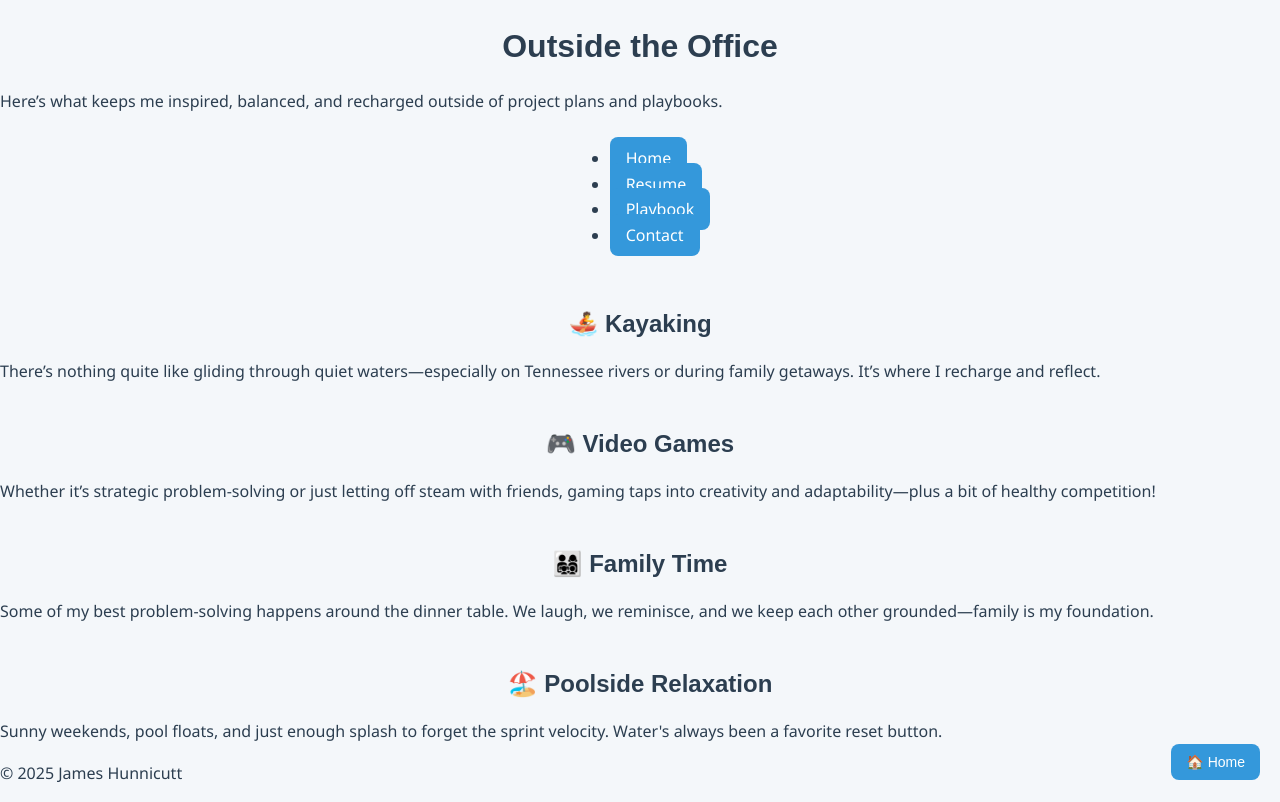
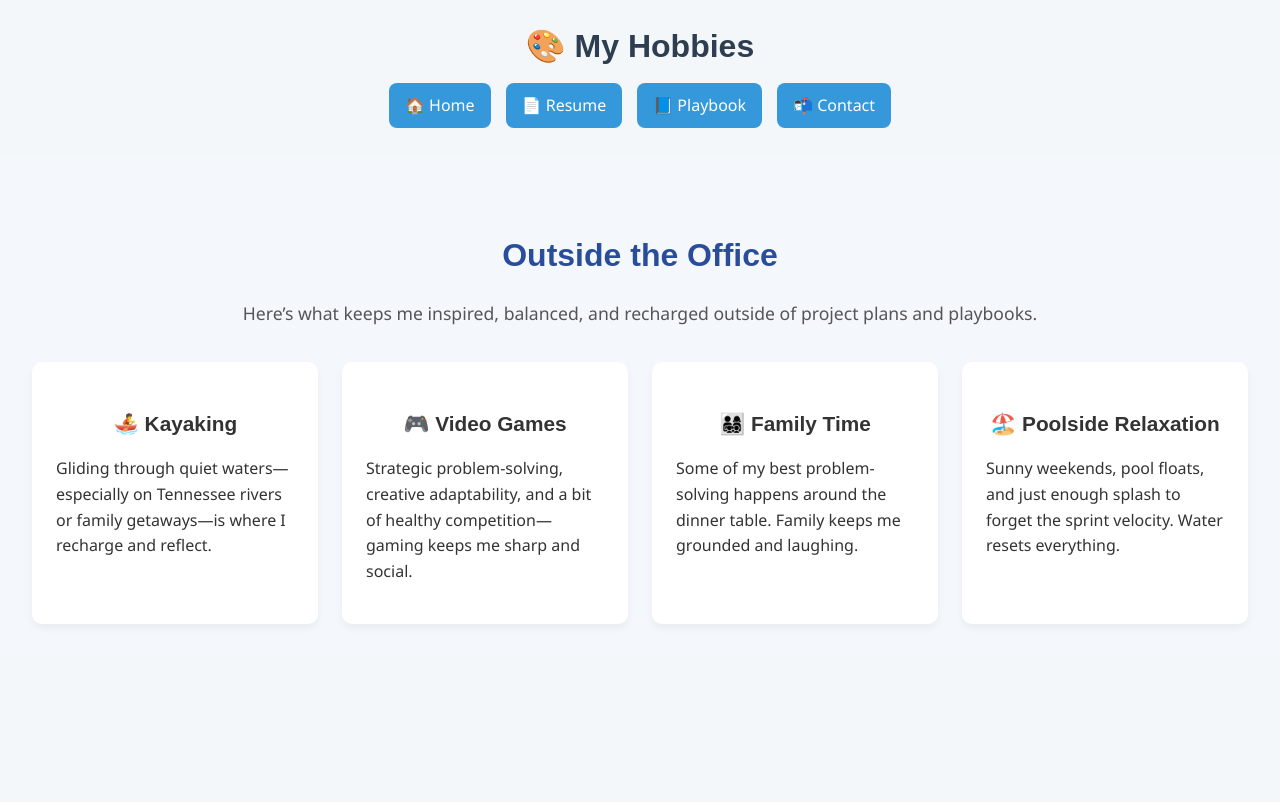
Before and after one commit to JamesHunnicutt/james-portfolio, a plain HTML site: page James-portfolio/hobbies.html in a window 1280 px wide. Drawn offline with Linux system fonts and the light colour scheme.

Commit message:
Added hobbies section and update navigation across multiple pages

```diff
--- a/James-portfolio/css/style.css
+++ b/James-portfolio/css/style.css
@@ -374,3 +374,92 @@ h1, h2, h3 {
   padding: 0.25rem 0.75rem;
   border-radius: 12px;
 }
+
+/* === Hobbies Component === */
+
+.hobbies {
+  padding: 2em;
+  background: #f4f7fc;
+  font-family: 'Segoe UI', sans-serif;
+  color: #333;
+}
+
+.hobbies-title {
+  text-align: center;
+  font-size: 2em;
+  color: #2a4d9b;
+  margin-bottom: 0.5em;
+}
+
+.hobbies-intro {
+  text-align: center;
+  font-size: 1.1em;
+  margin-bottom: 2em;
+  color: #555;
+}
+
+.hobby-grid {
+  display: grid;
+  grid-template-columns: repeat(auto-fit, minmax(250px, 1fr));
+  gap: 1.5em;
+}
+
+.hobby-card {
+  background: white;
+  border-radius: 10px;
+  padding: 1.5em;
+  box-shadow: 0 4px 8px rgba(0,0,0,0.05);
+  transition: transform 0.2s ease;
+}
+
+.hobby-card:hover {
+  transform: translateY(-5px);
+}
+
+.hobby-card h3 {
+  font-size: 1.3em;
+  margin-bottom: 0.5em;
+  transition: transform 0.2s ease;
+}
+
+.hobby-card h3:hover {
+  transform: scale(1.05);
+}
+/* === Resume Download Section === */
+.resume-download {
+  display: flex;
+  flex-direction: column;
+  align-items: center;
+  justify-content: center;
+  padding: 2.5em 1em;
+  background: linear-gradient(135deg, #eef2fa, #dbe6ff);
+  border-bottom: 1px solid #cdd6e0;
+  box-shadow: 0 2px 6px rgba(0, 0, 0, 0.05);
+  text-align: center;
+}
+
+.resume-download h2 {
+  font-size: 1.75em;
+  color: #2C3E50;
+  margin-bottom: 1em;
+  font-family: 'Montserrat', sans-serif;
+}
+
+.resume-download .button {
+  background-color: #1ABC9C;
+  color: white;
+  padding: 0.75em 1.5em;
+  border-radius: 8px;
+  font-weight: 600;
+  font-size: 1em;
+  text-decoration: none;
+  box-shadow: 0 4px 12px rgba(0, 0, 0, 0.1);
+  transition: background-color 0.3s ease, transform 0.2s ease;
+  display: inline-block;
+  margin-top: 0.5em;
+}
+
+.resume-download .button:hover {
+  background-color: #E67E22;
+  transform: scale(1.05);
+}
--- a/James-portfolio/hobbies.html
+++ b/James-portfolio/hobbies.html
@@ -1,56 +1,46 @@
 <!DOCTYPE html>
-<html lang="en">
 <head>
-  <meta charset="UTF-8">
-  <title>My Hobbies – James Hunnicutt</title>
-  <link rel="stylesheet" href="css/style.css"> <!-- Optional external styling -->
+    <link rel="stylesheet" href="css/style.css">
+  <meta charset="UTF-8" />
+  <title>My Hobbies</title>
 </head>
 <body>
 
-  <header>
-    <h1>Outside the Office</h1>
-    <p>Here’s what keeps me inspired, balanced, and recharged outside of project plans and playbooks.</p>
-  </header>
+  <!-- === Page Title === -->
+  <h1>🎨 My Hobbies</h1>
 
+
+
+  <!-- === Navigation Section === -->
   <nav>
-    <ul>
-      <li><a href="index.html">Home</a></li>
-      <li><a href="resume.html">Resume</a></li>
-      <li><a href="playbook.html">Playbook</a></li>
-      <li><a href="contact-info.html">Contact</a></li>
-    </ul>
+    <a href="index.html">🏠 Home</a>
+    <a href="resume.html">📄 Resume</a>
+    <a href="playbook.html">📘 Playbook</a>
+    <a href="contact.html">📬 Contact</a>
   </nav>
+<section class="hobbies">
+  <h2 class="hobbies-title">Outside the Office</h2>
+  <p class="hobbies-intro">Here’s what keeps me inspired, balanced, and recharged outside of project plans and playbooks.</p>
 
-  <main>
-    <section>
-      <h2>🚣 Kayaking</h2>
-      <p>There’s nothing quite like gliding through quiet waters—especially on Tennessee rivers or during family getaways. It’s where I recharge and reflect.</p>
-    </section>
+  <div class="hobby-grid">
+    <div class="hobby-card">
+      <h3>🚣 Kayaking</h3>
+      <p>Gliding through quiet waters—especially on Tennessee rivers or family getaways—is where I recharge and reflect.</p>
+    </div>
 
-    <section>
-      <h2>🎮 Video Games</h2>
-      <p>Whether it’s strategic problem-solving or just letting off steam with friends, gaming taps into creativity and adaptability—plus a bit of healthy competition!</p>
-    </section>
+    <div class="hobby-card">
+      <h3>🎮 Video Games</h3>
+      <p>Strategic problem-solving, creative adaptability, and a bit of healthy competition—gaming keeps me sharp and social.</p>
+    </div>
 
-    <section>
-      <h2>👨‍👩‍👧‍👦 Family Time</h2>
-      <p>Some of my best problem-solving happens around the dinner table. We laugh, we reminisce, and we keep each other grounded—family is my foundation.</p>
-    </section>
+    <div class="hobby-card">
+      <h3>👨‍👩‍👧‍👦 Family Time</h3>
+      <p>Some of my best problem-solving happens around the dinner table. Family keeps me grounded and laughing.</p>
+    </div>
 
-    <section>
-      <h2>🏖️ Poolside Relaxation</h2>
-      <p>Sunny weekends, pool floats, and just enough splash to forget the sprint velocity. Water's always been a favorite reset button.</p>
-    </section>
-  </main>
-
-  <footer>
-    <p>&copy; 2025 James Hunnicutt</p>
-  </footer>
-<div id="back-home"></div>
-<script>
-  fetch('/james-portfolio/back-home.html')
-    .then(res => res.text())
-    .then(html => document.getElementById('back-home').innerHTML = html);
-</script>
-</body>
-</html>
+    <div class="hobby-card">
+      <h3>🏖️ Poolside Relaxation</h3>
+      <p>Sunny weekends, pool floats, and just enough splash to forget the sprint velocity. Water resets everything.</p>
+    </div>
+  </div>
+</section>
```
Also changed, not shown: James-portfolio/playbook.html (+7 -6 lines), James-portfolio/resume.html (+6 -5 lines).
